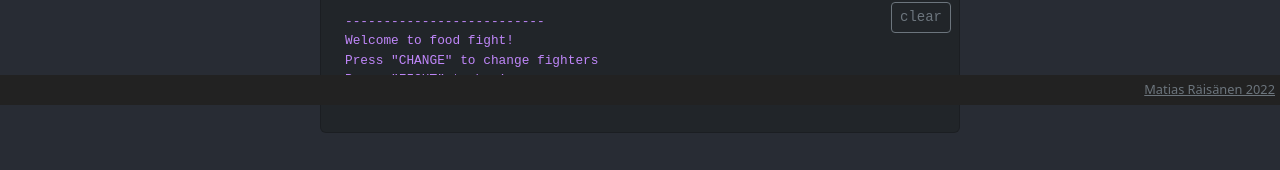
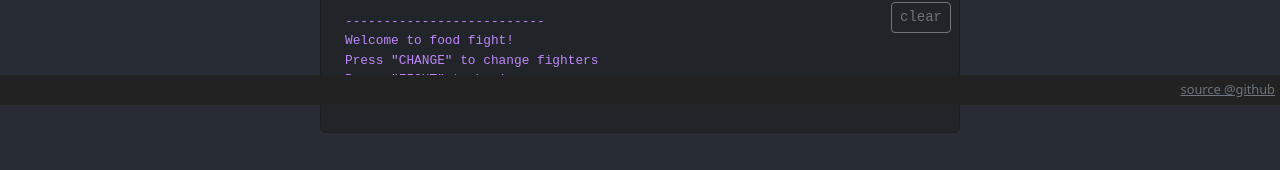
Before and after one commit to matiasraisanen/food-fight, a React (Create React App) app in the folder static/: page / in a window 1280 px wide. Shown: the part 695-865 px from the top of the page. Built offline with nearby package versions, Linux system fonts and the light colour scheme; the HTML template or start-up script is replaced by a standard one.

Commit message:
change footer text

```diff
--- a/static/src/components/Footer.js
+++ b/static/src/components/Footer.js
@@ -3,7 +3,7 @@ export default function Footer() {
     <div>
       <footer className="footer">
         <div>
-          <a className="text-muted" href="https://github.com/matiasraisanen/solidabis-koodihaaste-2022">Matias Räisänen 2022</a>
+          <a className="text-muted" href="https://github.com/matiasraisanen/solidabis-koodihaaste-2022">source @github</a>
         </div>
       </footer>
     </div>
```
